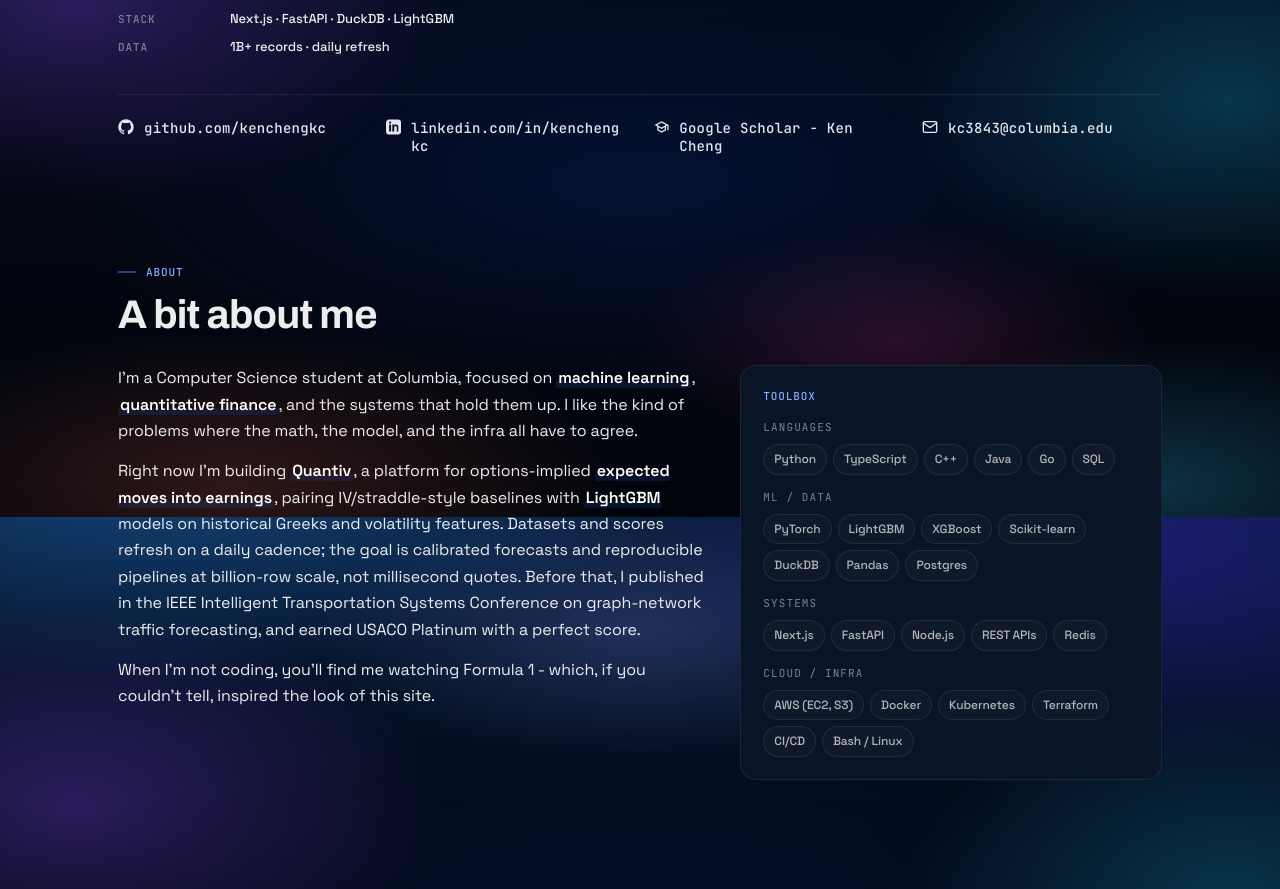
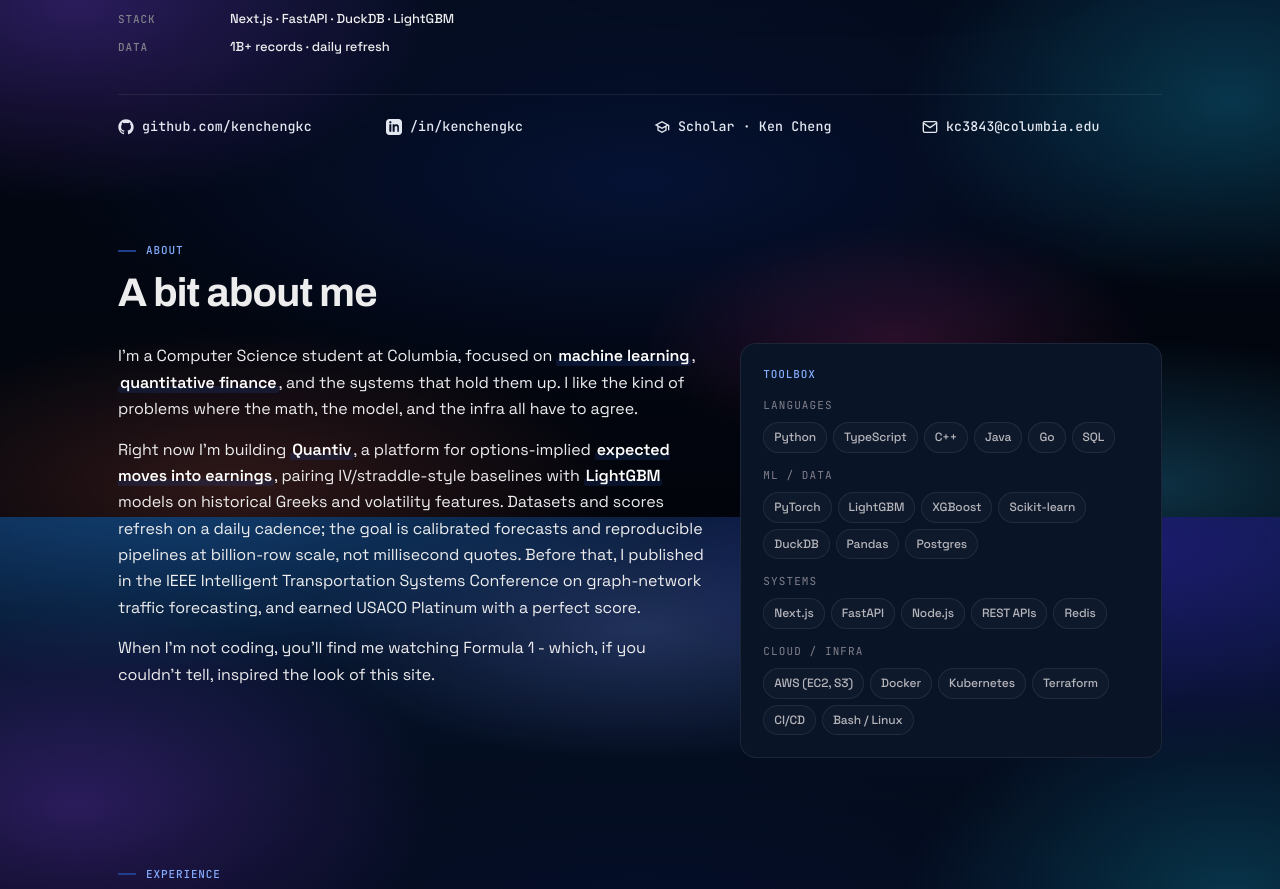
Before and after one commit to kenchengkc/personal-website, a Next.js app: page / in a window 1280 px wide. Shown: the part 1083-1972 px from the top of the page. Built offline with nearby package versions, Linux system fonts and the light colour scheme.

Commit message:
Preventing awkward wraps on hero socials bar

```diff
--- a/app/globals.css
+++ b/app/globals.css
@@ -988,23 +988,31 @@ button { font: inherit; cursor: pointer; }
 }
 .v2-social {
   display: inline-flex;
-  align-items: flex-start;
-  gap: 10px;
+  align-items: center;
+  gap: 8px;
   min-width: 0;
   font-family: var(--font-mono);
   letter-spacing: 0.02em;
   transition: color 0.18s ease;
   overflow-wrap: anywhere;
 }
-/* Hero row: all four links equally weighted and easier to read than body muted text */
+/* Hero row: one line per cell; responsive type so four columns stay single-line */
 .v2-hero-socials .v2-social {
-  font-size: 14px;
+  align-items: center;
+  min-width: 0;
+  overflow-wrap: normal;
+  white-space: nowrap;
+  font-size: clamp(11px, 1.15vw, 13.25px);
   font-weight: 500;
-  line-height: 1.35;
+  line-height: 1.2;
+  letter-spacing: 0.01em;
   color: color-mix(in srgb, var(--color-text) 90%, var(--color-accent-text) 10%);
 }
 .v2-hero-socials .v2-social:hover {
   color: var(--color-accent-text-strong);
+}
+.v2-hero-socials .v2-social svg {
+  flex-shrink: 0;
 }
 
 /* ============ SECTION HEAD ============ */
--- a/components/sections/Hero.tsx
+++ b/components/sections/Hero.tsx
@@ -217,9 +217,9 @@ export function Hero() {
           className="v2-social"
           target="_blank"
           rel="noopener noreferrer"
-          aria-label="LinkedIn"
+          aria-label="LinkedIn profile"
         >
-          <LinkedIn /> linkedin.com/in/kenchengkc
+          <LinkedIn /> /in/kenchengkc
         </Link>
         <Link
           href={site.socials.scholar}
@@ -228,7 +228,7 @@ export function Hero() {
           rel="noopener noreferrer"
           aria-label="Google Scholar - Ken Cheng"
         >
-          <Scholar /> Google Scholar - Ken Cheng
+          <Scholar /> Scholar · Ken Cheng
         </Link>
         <a
           href={`mailto:${site.email}`}
```
